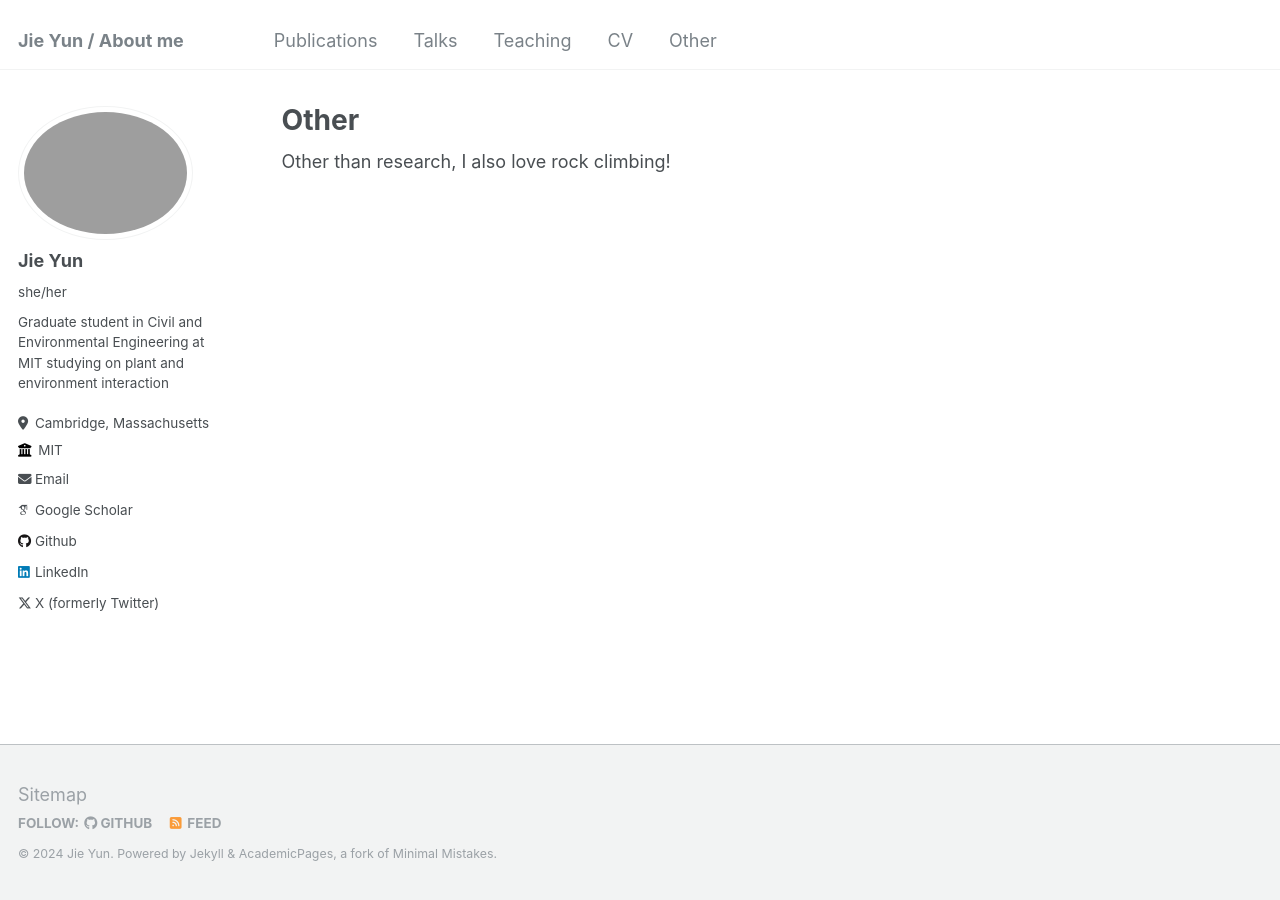
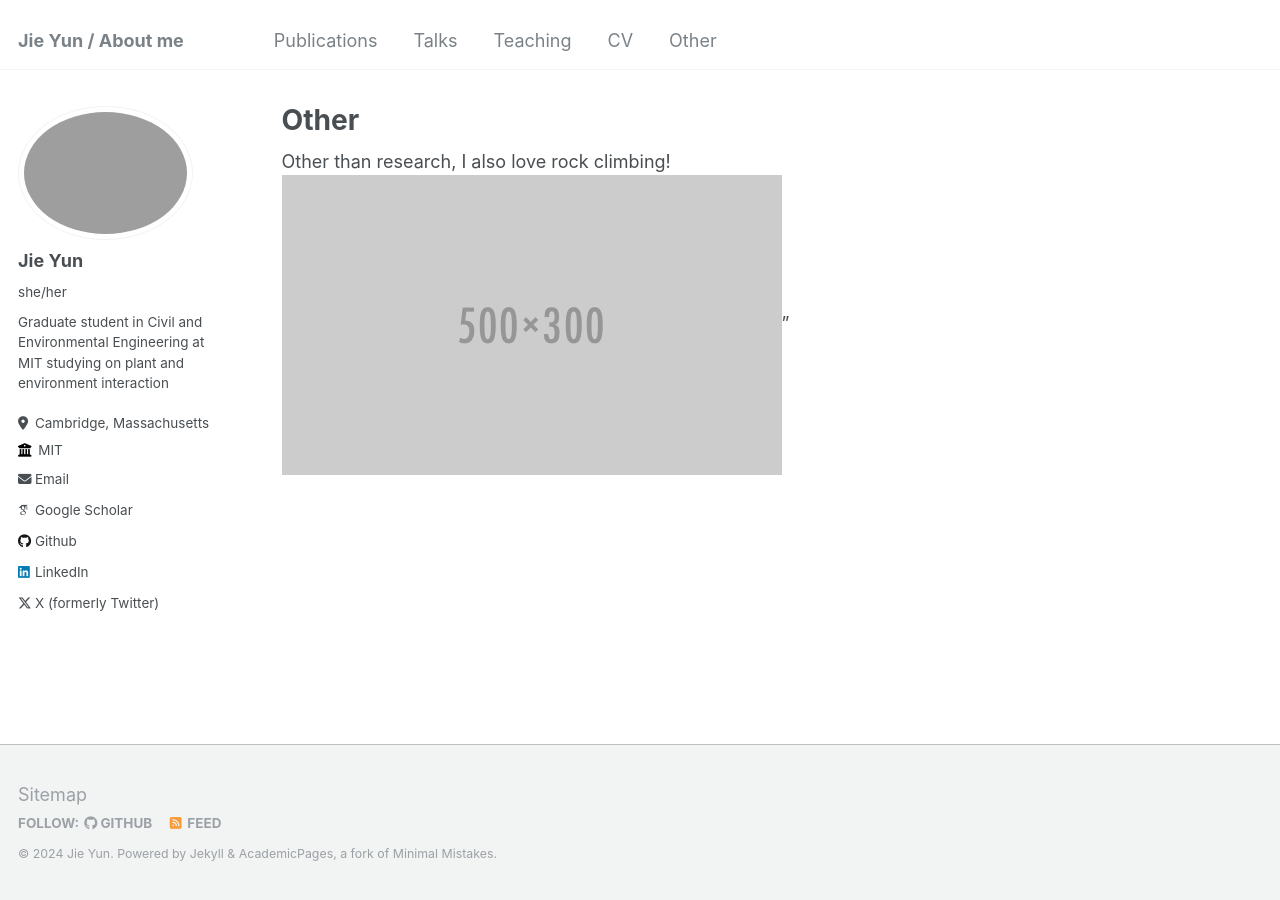
Before and after one commit to jyjiey/jyjiey.github.io, a Jekyll site: the page built from _pages/Other.md, in a window 1280 px wide. Built offline with Jekyll 4.4.1, drawn with Linux system fonts in a browser that asks for light colours; some web fonts are replaced.

Commit message:
Update Other.md

```diff
--- a/_pages/Other.md
+++ b/_pages/Other.md
@@ -7,4 +7,4 @@ redirect_from:
   - /Other.html
 ---
 
-Other than research, I also love rock climbing!
+Other than research, I also love rock climbing!<br/><img src='/images/500x300.png'>"
```
